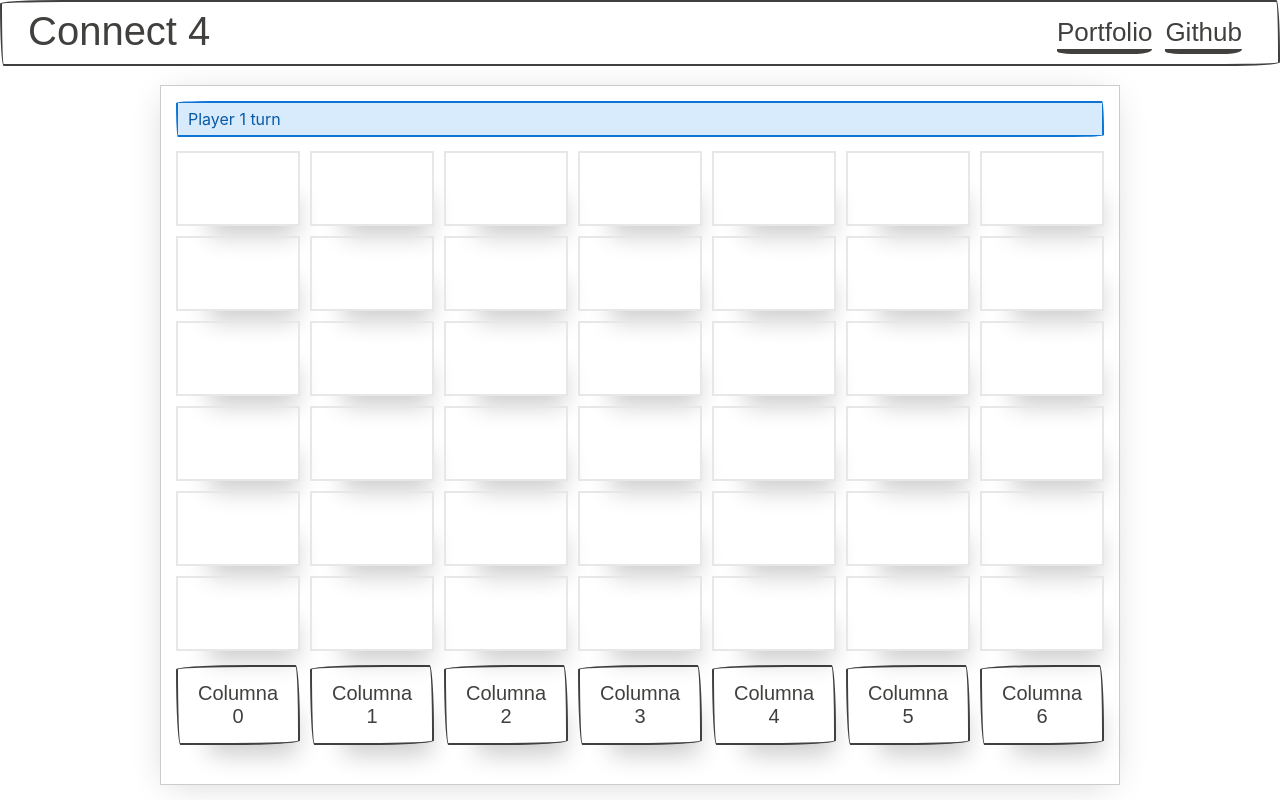
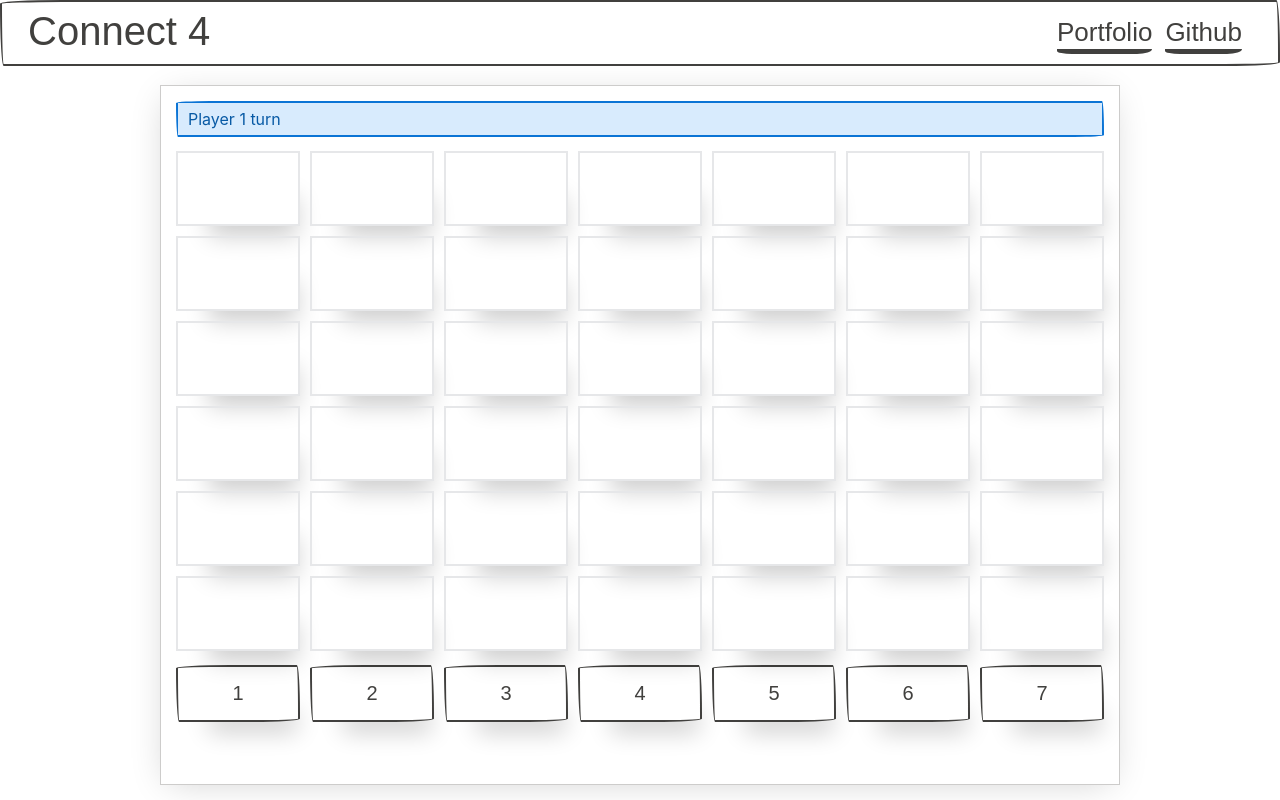
Before and after one commit to Mia-Salazar/connect-4, a React (Create React App) app: page / in a window 1280 px wide. Built offline with nearby package versions, Linux system fonts and the light colour scheme; a web font is replaced by a local one.

Commit message:
Save position of tokens

```diff
--- a/src/app/components/ColumnsButton.jsx
+++ b/src/app/components/ColumnsButton.jsx
@@ -1,16 +1,25 @@
 import React from "react";
 
-export const ColumnsButton = ({setUser, user}) => {
+export const ColumnsButton = ({setUser, user, grid, setGrid}) => {
     const tokenLaunched = (event) => {
-        console.log(event.target.outerText)
-        setUser(!user)
+        let column = event.target.outerText - 1;
+        let newGrid = [...grid];
+        for(let i = 5; i >= 0; i--) {
+            if(!newGrid[i][column]) {
+                newGrid[i][column] = user ? 'X' : 'O';
+                break;
+            }
+        }
+        setGrid(newGrid);
+        setUser(!user);
     }
 	return (
             <section className="columns-button">
                 {[...Array(7)].map((e, i) => {
-                    return <button className="paper-btn btn-primary-outline" key={i} onClick={(i) =>tokenLaunched(i)}>Columna {i}</button>
+                    return (
+                        <button className="paper-btn btn-primary-outline" key={i} onClick={(i) =>tokenLaunched(i)}>{i + 1}</button>
+                    )
                 })}
-
             </section>
 	);
 };
--- a/src/app/components/Container.jsx
+++ b/src/app/components/Container.jsx
@@ -27,7 +27,7 @@ export const Container = () => {
                     return <Cell key={i} index={i} />
                 })}
             </section>
-            <ColumnsButton setUser={setUser} user={user}/>
+            <ColumnsButton setUser={setUser} user={user} grid={grid} setGrid={setGrid}/>
         </main>
 	);
 };
```
